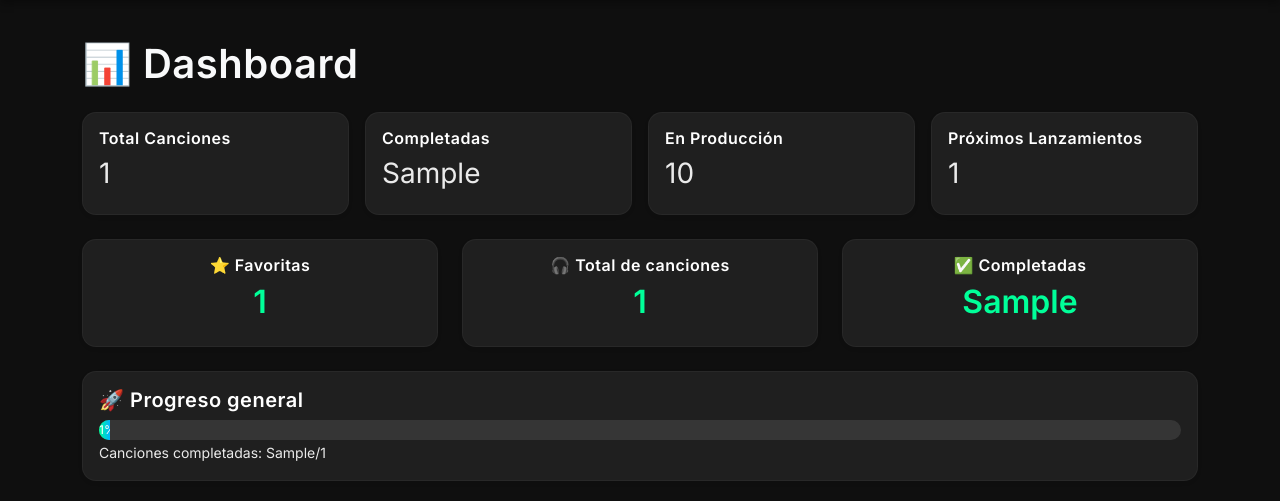
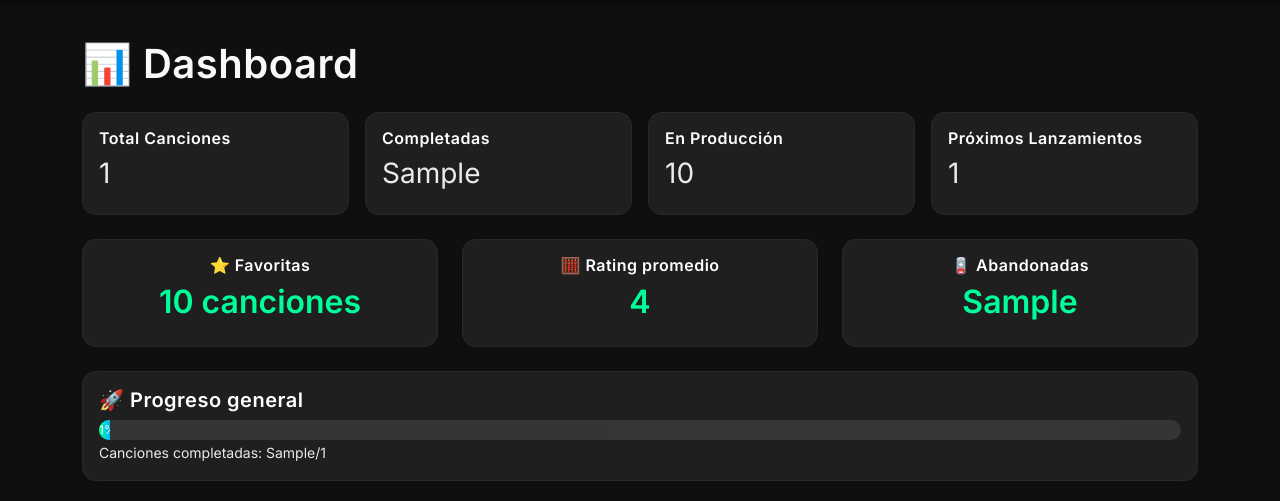
Before and after one commit to DiegoVF1391/music-tracker, a Flask app: template templates/dashboard.html in a window 1280 px wide. Shown: the part 70-571 px from the top of the page. Run offline with Flask 3, Linux system fonts and the light colour scheme; the template is opened without the code that fills it: most values are stand-ins (such as "Sample title", 1, 10 or a date in 2020); some libraries are stand-ins or nearby versions.

Commit message:
agregar mas metricas al dashboard

```diff
--- a/app.py
+++ b/app.py
@@ -60,9 +60,9 @@ def dashboard():
     progress_percentage = round((completed_songs / total_songs) * 100, 1) if total_songs > 0 else 0
 
     # === 6. Tasa de finalización del último mes ===
-    last_month = date.today() - timedelta(days=30)
+    """last_month = date.today() - timedelta(days=30)
     recently_completed_songs = supabase.table("songs").select("id", count="exact").in_("status", [9, 10]).gte("updated_at", last_month.isoformat()).execute().count
-    monthly_completion_rate = recently_completed_songs
+    monthly_completion_rate = recently_completed_songs"""
 
     # === 7. Distribución de status ===
     statuses = supabase.table("song_statuses").select("id, name, color").execute().data
@@ -114,6 +114,15 @@ def dashboard():
         album_colors.append(album["color"])
         album_counts.append(count)
 
+    # === ⭐ Promedio general de rating ===
+    ratings_data = supabase.table("songs").select("rating").not_.is_("rating", None).execute().data
+    if ratings_data:
+        avg_rating = round(sum([s["rating"] for s in ratings_data if s.get("rating")]) / len(ratings_data), 1)
+    else:
+        avg_rating = 0
+
+    # === 🪫 Canciones abandonadas ===
+    abandoned_songs = supabase.table("songs").select("id", count="exact").eq("status", 8).execute().count  # usa el status correspondiente a 'Abandonada'
 
     return render_template(
         "dashboard.html",
@@ -134,6 +143,8 @@ def dashboard():
         genre_counts=genre_counts,
         monthly_completion_rate=monthly_completion_rate,
         favorite_songs=favorite_songs,
+        abandoned_songs=abandoned_songs,
+        avg_rating=avg_rating,
         months=months,
         activity_counts=activity_counts,
         album_labels=album_labels,
--- a/templates/dashboard.html
+++ b/templates/dashboard.html
@@ -273,26 +273,26 @@ div[class*="card"] > .row {
             <div class="card bg-dark text-white shadow-sm text-center">
                 <div class="card-body">
                     <h6>⭐ Favoritas</h6>
-                    <h2 class="fw-bold">{{ favorite_songs.count }}</h2>
-                </div>
-            </div>
-        </div>{% for comment in comments %}
-        <div class="col-md-4">
-            <div class="card bg-dark text-white shadow-sm text-center">
-                <div class="card-body">
-                    <h6>🎧 Total de canciones</h6>
-                    <h2 class="fw-bold">{{ total_songs }}</h2>
+                    <h2 class="fw-bold">{{ favorite_songs }} canciones</h2>
                 </div>
             </div>
         </div>
         <div class="col-md-4">
             <div class="card bg-dark text-white shadow-sm text-center">
                 <div class="card-body">
-                    <h6>✅ Completadas</h6>
-                    <h2 class="fw-bold">{{ completed_songs }}</h2>
+                    <h6>🧮 Rating promedio</h6>
+                    <h2 class="fw-bold">{{ avg_rating }}</h2>
                 </div>
             </div>
-        </div>{% endfor %}
+        </div>
+        <div class="col-md-4">
+            <div class="card bg-dark text-white shadow-sm text-center">
+                <div class="card-body">
+                    <h6>🪫 Abandonadas</h6>
+                    <h2 class="fw-bold">{{ abandoned_songs }}</h2>
+                </div>
+            </div>
+        </div>
     </div>
 
 
```
